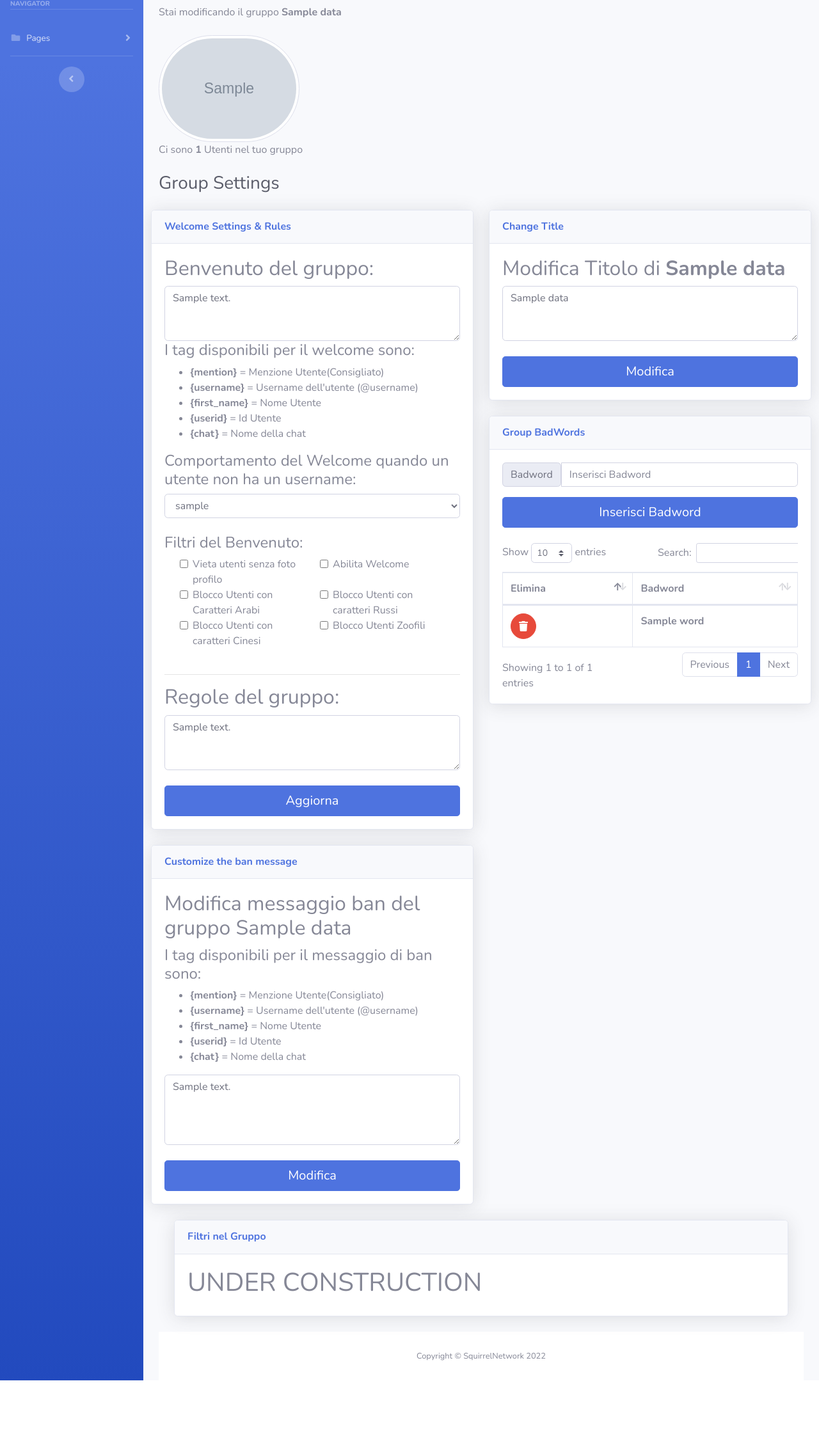
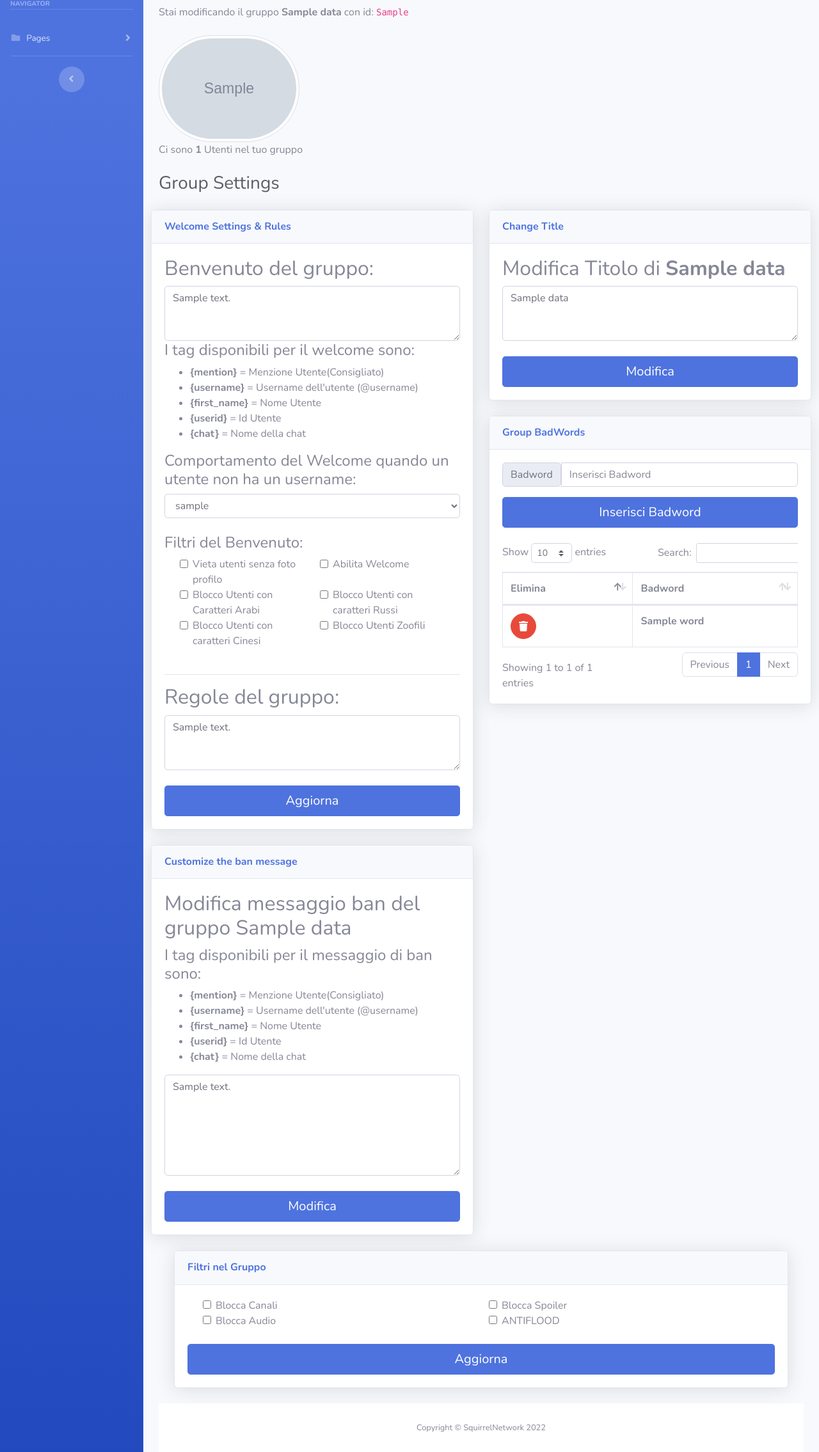
Before and after one commit to Squirrel-Network/nebula_dashboard, a Flask app: template templates/edit.html in a window 1280 px wide. Shown: the part 129-2399 px from the top of the page at 64% size. Before the commit the page ends 2287 px from the top, so only its background shows below. Run offline with Flask 2, Linux system fonts and the light colour scheme; the template is opened without the code that fills it: most values are stand-ins (such as "Sample title", 1, 10 or a date in 2020); grey boxes marked "Sample" are stand-in pictures; some libraries are stand-ins or nearby versions.

Commit message:
add Group Filters

```diff
--- a/templates/edit.html
+++ b/templates/edit.html
@@ -108,7 +108,7 @@
                 {% if data or owner %}
                 <div class="container-fluid">
                     <h1 class="h3 mb-2 text-gray-800">Benvenuto, {{session['username']}}</h1>
-                    <p class="mb-4">Stai modificando il gruppo <b>{{data['group_name']}}</b></p>
+                    <p class="mb-4">Stai modificando il gruppo <b>{{data['group_name']}}</b> con id: <code>{{data['id_group']}}</code></p>
                     <img src="{{data['group_photo']}}" class="img-thumbnail" style="max-width: 220px;border-radius: 110px;" alt="{{data['group_name']}}">
                     <p class="mb-4">Ci sono <b>{{data['total_users']}}</b> Utenti nel tuo gruppo</p>
 
@@ -181,7 +181,7 @@
                                             <li><b>{userid}</b> = Id Utente</li>
                                             <li><b>{chat}</b> = Nome della chat</li>
                                         </ul>
-                                           <textarea class="form-control" id="exampleFormControlTextarea1" rows="4" name="banmessage" required>{{data['ban_message']}}</textarea>
+                                           <textarea class="form-control" id="exampleFormControlTextarea1" rows="6" name="banmessage" required>{{data['ban_message']}}</textarea>
                                            <br>
                                            <button type="submit" class="btn btn-primary btn-lg btn-block" name="sendbanmessage">Modifica</button>
                                         </form>
@@ -280,26 +280,77 @@
                 <div class="card-header py-3">
                     <h6 class="m-0 font-weight-bold text-primary">Filtri nel Gruppo</h6>
             </div>
+            <form method="POST">
                 <div class="card-body">
-                    <h1>UNDER CONSTRUCTION</h1>
-                    <!--<div class="container">
+                    <div class="container">
                         <div class="row">
                           <div class="col">
-                        <div class="custom-control custom-switch">
-                            <input type="checkbox" class="custom-control-input" id="customSwitch1">
-                            <label class="custom-control-label" for="customSwitch1">Toggle this switch element</label>
+                            <div class="form-check form-switch">
+                                <label class="form-check-label">
+                                    <input
+                                        class="form-check-input"
+                                        type="checkbox"
+                                        name="blockchannel"
+                                        value="1"
+                                        {% if data['sender_chat_block'] == 1 %} checked {% endif %}
+                                    />
+                                    Blocca Canali
+                                </label>
+                              </div>
+                    </div>
+                          <div class="col">
+                            <div class="form-check form-switch">
+                                <label class="form-check-label">
+                                    <input
+                                        class="form-check-input"
+                                        type="checkbox"
+                                        name="setnospoiler"
+                                        value="1"
+                                        {% if data['spoiler_block'] == 1 %} checked {% endif %}
+                                    />
+                                    Blocca Spoiler
+                                </label>
+                              </div>
+
+
+                          </div>
+                          <div class="w-100"></div>
+                          <div class="col">
+                            <div class="form-check form-switch">
+                                <label class="form-check-label">
+                                    <input
+                                        class="form-check-input"
+                                        type="checkbox"
+                                        name="setnovocal"
+                                        value="1"
+                                        {% if data['set_no_vocal'] == 1 %} checked {% endif %}
+                                    />
+                                    Blocca Audio
+                                </label>
+                              </div>
                         </div>
-                    </div>
-                          <div class="col">Column</div>
-                          <div class="w-100"></div>
-                          <div class="col">Column</div>
-                          <div class="col">Column</div>
+                          <div class="col">
+                            <div class="form-check form-switch">
+                                <label class="form-check-label">
+                                    <input
+                                        class="form-check-input"
+                                        type="checkbox"
+                                        name="setantiflood"
+                                        value="1"
+                                        {% if data['set_antiflood'] == 1 %} checked {% endif %}
+                                    />
+                                    ANTIFLOOD
+                                </label>
+                              </div>
                         </div>
-                      </div>-->
-
+                        </div>
+                      </div>
+                      <br>
+                      <button type="submit" class="btn btn-primary btn-lg btn-block" name="sendgroupfilterbtn">Aggiorna</button>
                         </div>
                     </div>
                 </div>
+            </form>
                 {% if owner %}
                 <div class="card shadow mb-4">
                     <div class="card-header py-3">
```
Also changed, not shown: routes/update.py (+26 -0 lines).
